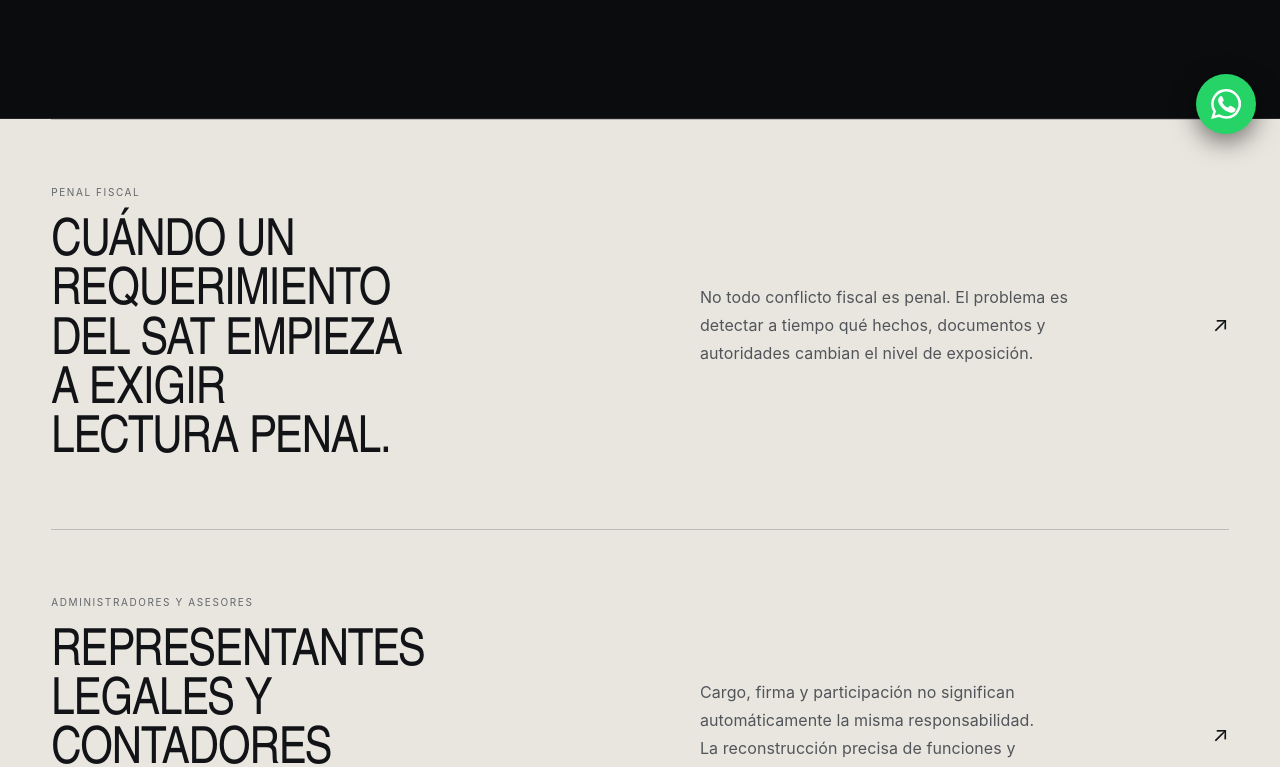
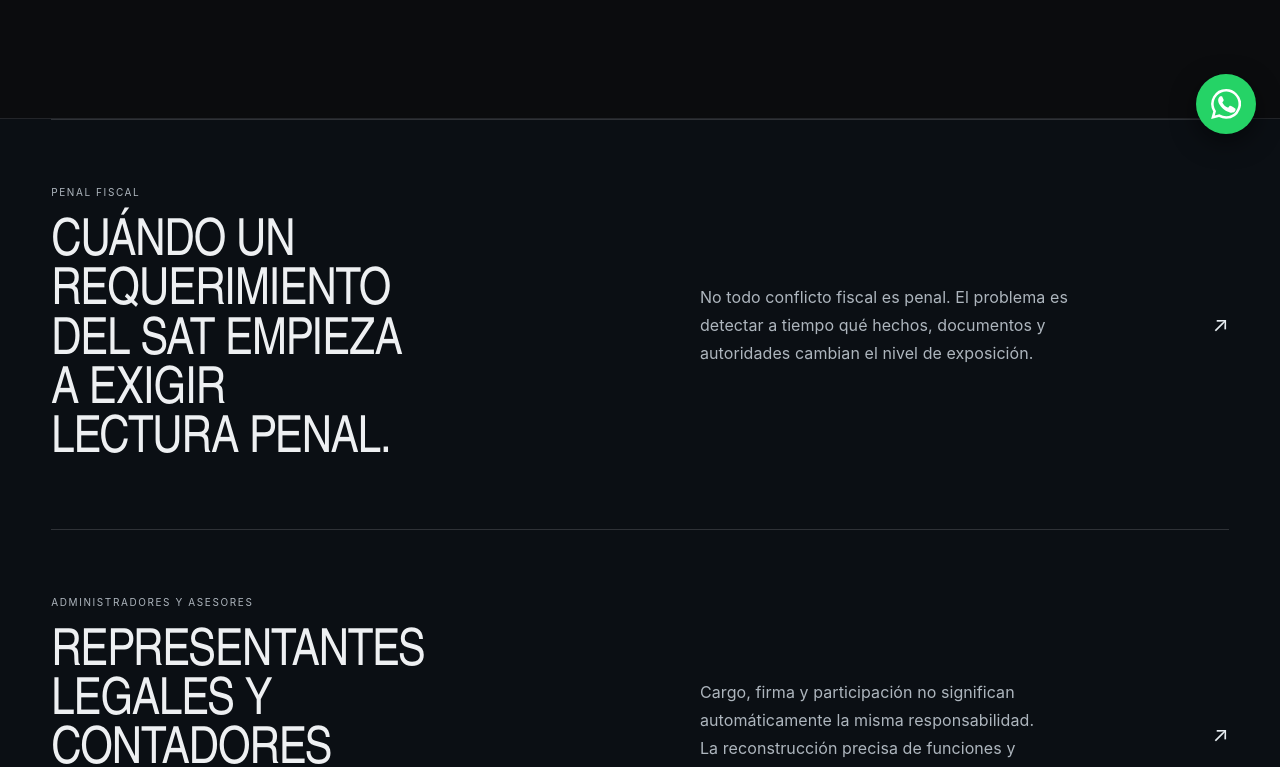
Before and after one commit to josuechavando350-png/nexus-engine, a Next.js app in the folder apps/cano-penal/: page /intelligence in a window 1280 px wide. Shown: the part 646-1413 px from the top of the page. Built offline with nearby package versions, Linux system fonts and the light colour scheme.

Commit message:
feat(cano-preview): unify dark visual continuity and scroll-away motion

```diff
--- a/apps/cano-penal/src/app/vip-polish.css
+++ b/apps/cano-penal/src/app/vip-polish.css
@@ -390,3 +390,129 @@ body{
   .cp-wa{bottom:max(1.25rem,calc(env(safe-area-inset-bottom) + 1rem))}
   .cp-footer-bottom,.cp-footer .cp-wrap:last-child{padding-bottom:max(4.5rem,calc(env(safe-area-inset-bottom) + 4.5rem))}
 }
+
+
+/* Cinematic scroll-away behavior */
+.cp-scroll-fade{
+  opacity:var(--cp-scroll-opacity,1);
+  translate:0 var(--cp-scroll-lift,0px);
+  filter:blur(var(--cp-scroll-blur,0px));
+  will-change:opacity,translate,filter;
+}
+.cp-header{
+  transform:translateY(0);
+  transition:transform 320ms cubic-bezier(.22,.61,.36,1),height 250ms ease,background-color 250ms ease,border-color 250ms ease,backdrop-filter 250ms ease;
+}
+.cp-header.is-hidden{transform:translateY(-110%)}
+
+/* Keep CANO in one visual universe when opening strategic/interior sections. */
+.cp-v2-intelligence,
+.cp-intel-index,
+.cp-sat-hero,
+.cp-cit-content,
+.cp-dx-process,
+.cp-fee-price,
+.cp-biz-proof,
+.cp-af-hero,
+.cp-ap-hero-panel,
+.cp-ap-analysis,
+.cp-ah-evidence,
+.cp-as-reading,
+.cp-ac-hero,
+.cp-av-rights,
+.cp-aj-hero,
+.cp-aj-contact,
+.cp-aa-path,
+.cp-pro-panel-a{
+  background:#0b0f14!important;
+  color:#eef0f2!important;
+}
+.cp-v2-intelligence :is(h1,h2,h3,strong),
+.cp-intel-index :is(h1,h2,h3,strong),
+.cp-sat-hero :is(h1,h2,h3,strong),
+.cp-cit-content :is(h1,h2,h3,strong),
+.cp-dx-process :is(h1,h2,h3,strong),
+.cp-fee-price :is(h1,h2,h3,strong),
+.cp-biz-proof :is(h1,h2,h3,strong),
+.cp-af-hero :is(h1,h2,h3,strong),
+.cp-ap-hero-panel :is(h1,h2,h3,strong),
+.cp-ap-analysis :is(h1,h2,h3,strong),
+.cp-ah-evidence :is(h1,h2,h3,strong),
+.cp-as-reading :is(h1,h2,h3,strong),
+.cp-ac-hero :is(h1,h2,h3,strong),
+.cp-av-rights :is(h1,h2,h3,strong),
+.cp-aj-hero :is(h1,h2,h3,strong),
+.cp-aj-contact :is(h1,h2,h3,strong),
+.cp-aa-path :is(h1,h2,h3,strong),
+.cp-pro-panel-a :is(h1,h2,h3,strong){
+  color:#eef0f2!important;
+}
+.cp-v2-intelligence :is(p,span),
+.cp-intel-index :is(p,span),
+.cp-sat-hero :is(p,span),
+.cp-cit-content :is(p,span),
+.cp-dx-process :is(p,span),
+.cp-fee-price :is(p,span),
+.cp-biz-proof :is(p,span),
+.cp-af-hero :is(p,span),
+.cp-ap-hero-panel :is(p,span),
+.cp-ap-analysis :is(p,span),
+.cp-ah-evidence :is(p,span),
+.cp-as-reading :is(p,span),
+.cp-ac-hero :is(p,span),
+.cp-av-rights :is(p,span),
+.cp-aj-hero :is(p,span),
+.cp-aj-contact :is(p,span),
+.cp-aa-path :is(p,span),
+.cp-pro-panel-a :is(p,span){
+  color:#aeb6be!important;
+}
+.cp-v2-intelligence a:not(.cp-btn-solid),
+.cp-intel-index a:not(.cp-btn-solid),
+.cp-sat-hero a:not(.cp-btn-solid),
+.cp-cit-content a:not(.cp-btn-solid),
+.cp-dx-process a:not(.cp-btn-solid),
+.cp-fee-price a:not(.cp-btn-solid),
+.cp-biz-proof a:not(.cp-btn-solid),
+.cp-af-hero a:not(.cp-btn-solid),
+.cp-ap-hero-panel a:not(.cp-btn-solid),
+.cp-ap-analysis a:not(.cp-btn-solid),
+.cp-ah-evidence a:not(.cp-btn-solid),
+.cp-as-reading a:not(.cp-btn-solid),
+.cp-ac-hero a:not(.cp-btn-solid),
+.cp-av-rights a:not(.cp-btn-solid),
+.cp-aj-hero a:not(.cp-btn-solid),
+.cp-aj-contact a:not(.cp-btn-solid),
+.cp-aa-path a:not(.cp-btn-solid),
+.cp-pro-panel-a a:not(.cp-btn-solid){
+  color:#e7edf1!important;
+}
+.cp-v2-intelligence-grid,
+.cp-intel-entry,
+.cp-sat-document,
+.cp-sat-question-list,
+.cp-cit-fields,
+.cp-dx-steps,
+.cp-fee-factor-grid,
+.cp-biz-row-list,
+.cp-af-hero-aside,
+.cp-ap-analysis header,
+.cp-ah-evidence-grid>div:last-child,
+.cp-as-reading-rule,
+.cp-ac-hero-foot,
+.cp-av-rights-grid>div:last-child,
+.cp-aj-hero aside,
+.cp-aa-path-grid{
+  border-color:rgba(232,237,243,.16)!important;
+}
+.cp-sat-document{
+  background:#11161b!important;
+  box-shadow:12px 18px 0 #202831,0 28px 70px rgba(0,0,0,.32)!important;
+}
+.cp-sat-document-rule{background:#3d4952!important}
+.cp-sat-document-end{border-color:#3d4952!important}
+
+@media(prefers-reduced-motion:reduce){
+  .cp-scroll-fade{opacity:1!important;translate:none!important;filter:none!important}
+  .cp-header{transform:none!important;transition:none!important}
+}
```
